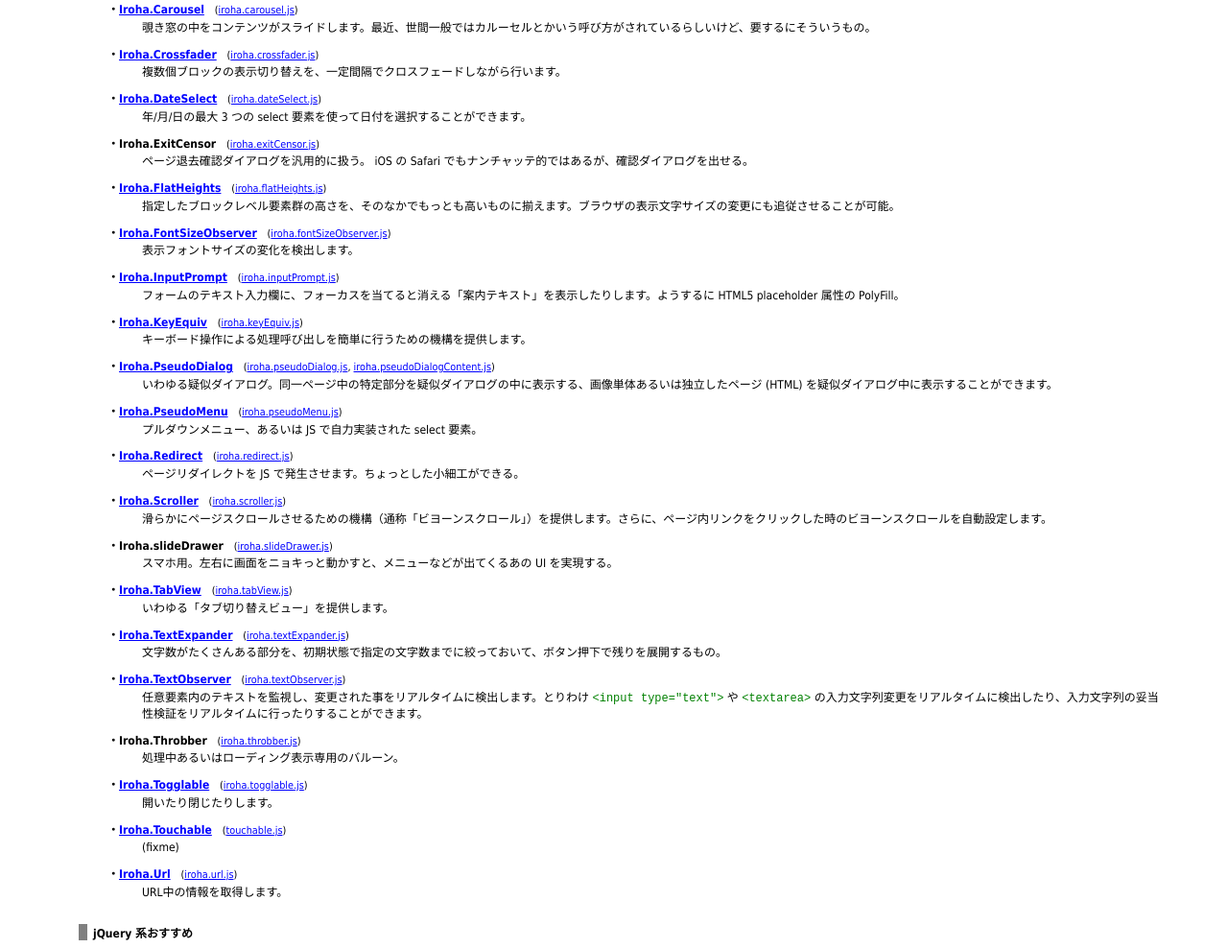
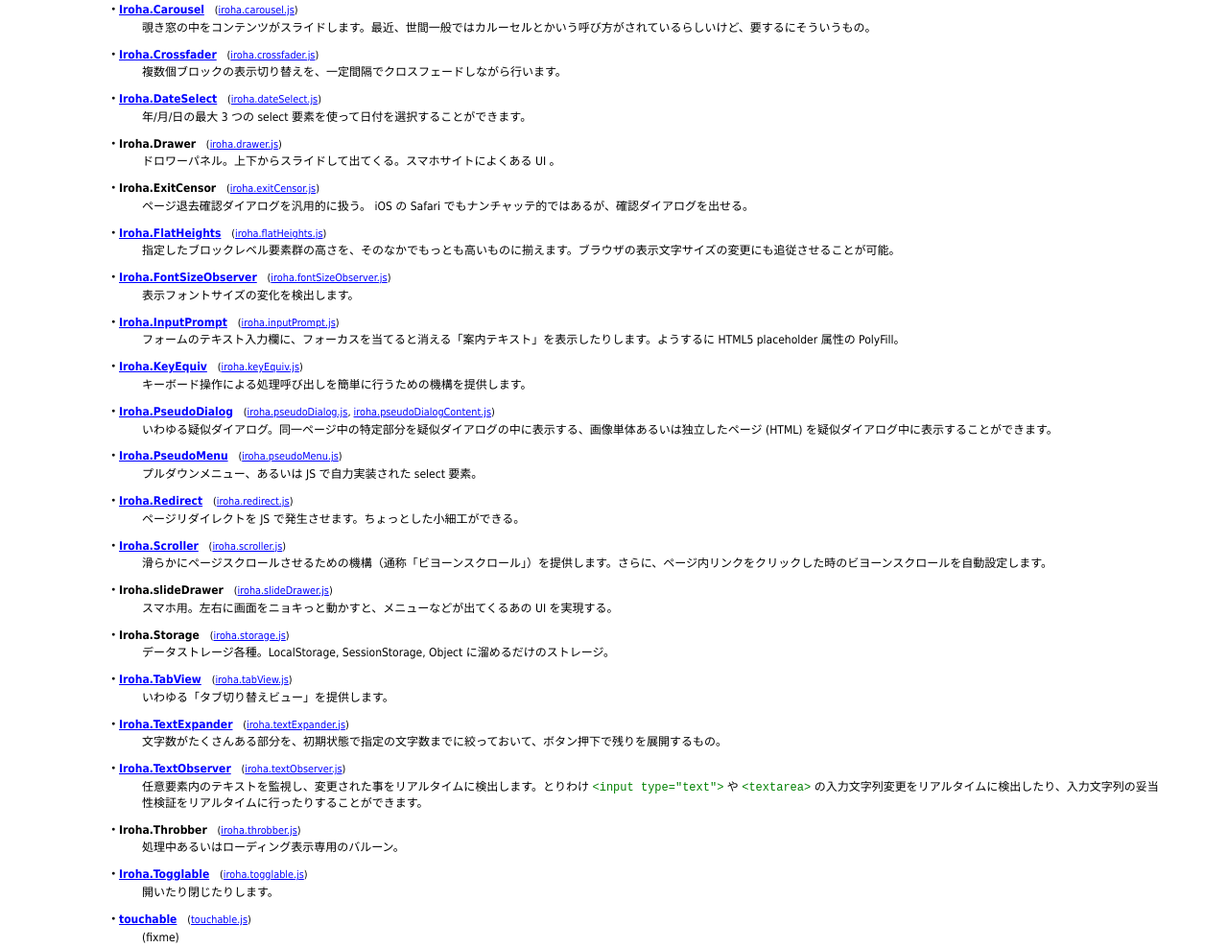
Before and after one commit to necomesi/iroha, a plain HTML site: page Iroha/index.html in a window 1280 px wide. Shown: the part 496-1484 px from the top of the page at 96% size. Drawn offline with Linux system fonts and the light colour scheme.

Commit message:
インデックスページの内容整理。

```diff
--- a/Iroha/index.html
+++ b/Iroha/index.html
@@ -75,6 +75,9 @@
 <dt><a href="dateSelect/index.html">Iroha.DateSelect</a><span class="info">(<a href="dateSelect/iroha.dateSelect.js">iroha.dateSelect.js</a>)</span></dt>
 <dd><p>年/月/日の最大 3 つの select 要素を使って日付を選択することができます。</p></dd>
 
+<dt><!-- a href="drawer/index.html" -->Iroha.Drawer<!-- /a --><span class="info">(<a href="drawer/iroha.drawer.js">iroha.drawer.js</a>)</span></dt>
+<dd><p>ドロワーパネル。上下からスライドして出てくる。スマホサイトによくある UI 。</p></dd>
+
 <dt><!-- a href="exitCensor/index.html" -->Iroha.ExitCensor<!-- /a --><span class="info">(<a href="exitCensor/iroha.exitCensor.js">iroha.exitCensor.js</a>)</span></dt>
 <dd><p>ページ退去確認ダイアログを汎用的に扱う。 iOS の Safari でもナンチャッテ的ではあるが、確認ダイアログを出せる。</p></dd>
 
@@ -120,6 +123,9 @@
 <dt><!-- a href="slideDrawer/index.html" -->Iroha.slideDrawer<!-- /a --><span class="info">(<a href="slideDrawer/iroha.slideDrawer.js">iroha.slideDrawer.js</a>)</span></dt>
 <dd><p>スマホ用。左右に画面をニョキっと動かすと、メニューなどが出てくるあの UI を実現する。</p></dd>
 
+<dt><!-- a href="storage/index.html" -->Iroha.Storage<!-- /a --><span class="info">(<a href="storage/iroha.storage.js">iroha.storage.js</a>)</span></dt>
+<dd><p>データストレージ各種。LocalStorage, SessionStorage, Object に溜めるだけのストレージ。</p></dd>
+
 <!--
 <dt><a href="styleSwitcher/index.html">Iroha.StyleSwitcher</a><span class="info">(<a href="styleSwitcher/iroha.styleSwitcher.js">iroha.styleSwitcher.js</a>)</span></dt>
 <dd><p>文字サイズ変更など、代替スタイルシートの切り替えができるアレです。</p></dd>
@@ -140,7 +146,7 @@
 <dt><a href="togglable/index.html">Iroha.Togglable</a><span class="info">(<a href="togglable/iroha.togglable.js">iroha.togglable.js</a>)</span></dt>
 <dd><p>開いたり閉じたりします。</p></dd>
 
-<dt><a href="touchable/index.html">Iroha.Touchable</a><span class="info">(<a href="touchable/touchable.js">touchable.js</a>)</span></dt>
+<dt><a href="touchable/index.html">touchable</a><span class="info">(<a href="touchable/touchable.js">touchable.js</a>)</span></dt>
 <dd><p>(fixme)</p></dd>
 
 <dt><a href="url/index.html">Iroha.Url</a><span class="info">(<a href="url/iroha.url.js">iroha.url.js</a>)</span></dt>
@@ -160,8 +166,10 @@
 <dt><a href="http://gsgd.co.uk/sandbox/jquery/easing/">jQuery Easing Plugin</a><span class="info">(<a href="_libs/jquery.easing.js">jquery.easing.js</a>)</span></dt>
 <dd><p>イージング関数を各種取り揃え。Iroha の一部スクリプトが必要とします。</p></dd>
 
+<!--
 <dt><a href="http://plugins.jquery.com/easie/">jQuery Easie</a><span class="info">(<a href="_libs/jquery.easie.js">jquery.easie.js</a>)</span></dt>
 <dd><p>こちらもイージング関数を各種取り揃え。</p></dd>
+-->
 
 <dt><a href="http://plugins.jquery.com/mousewheel/">jQuery Mousewheel</a><span class="info">(<a href="_libs/jquery.mousewheel.js">jquery.mousewheel.js</a>)</span></dt>
 <dd><p>jQuery のイベントハンドリング機能に不足しているマウスホイールイベントを追加。 Iroha の一部スクリプトが必要とします。</p></dd>
```
